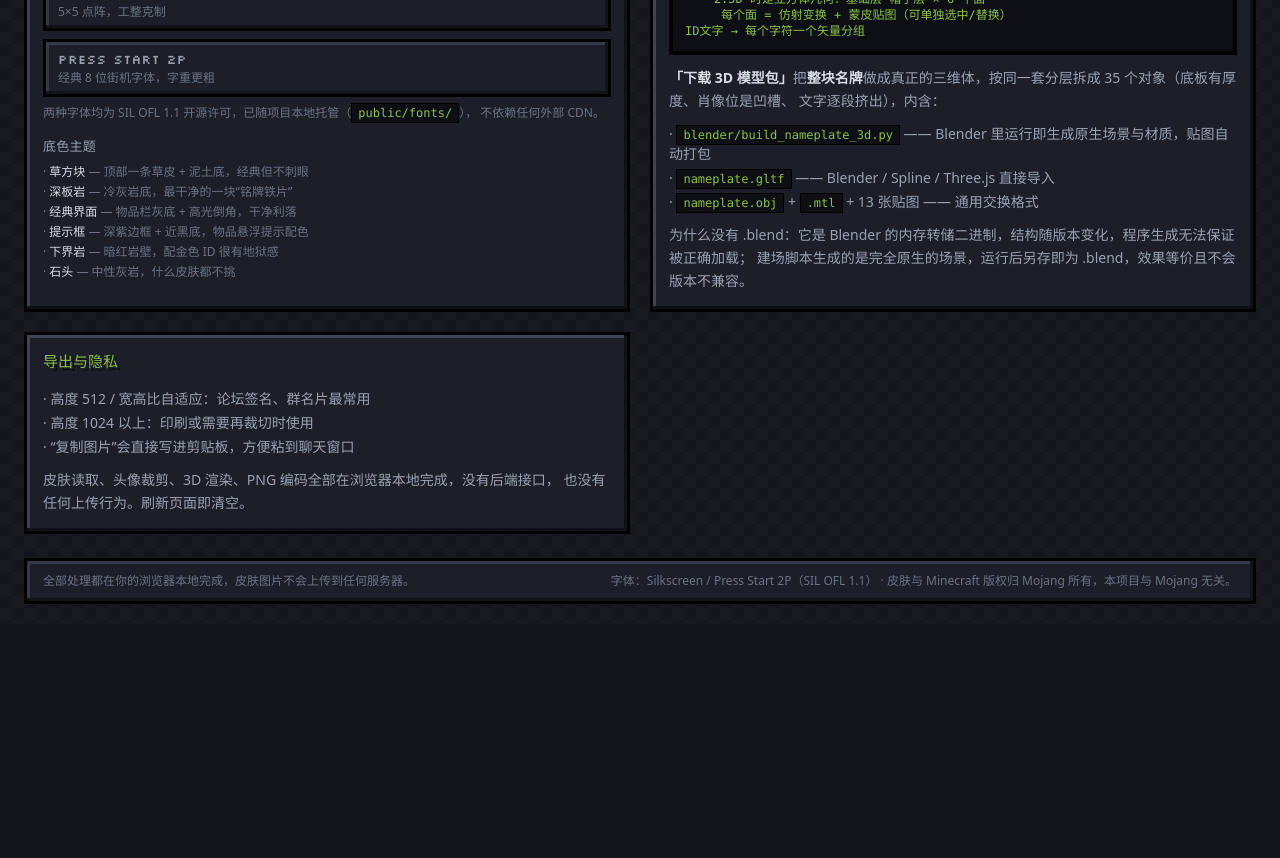
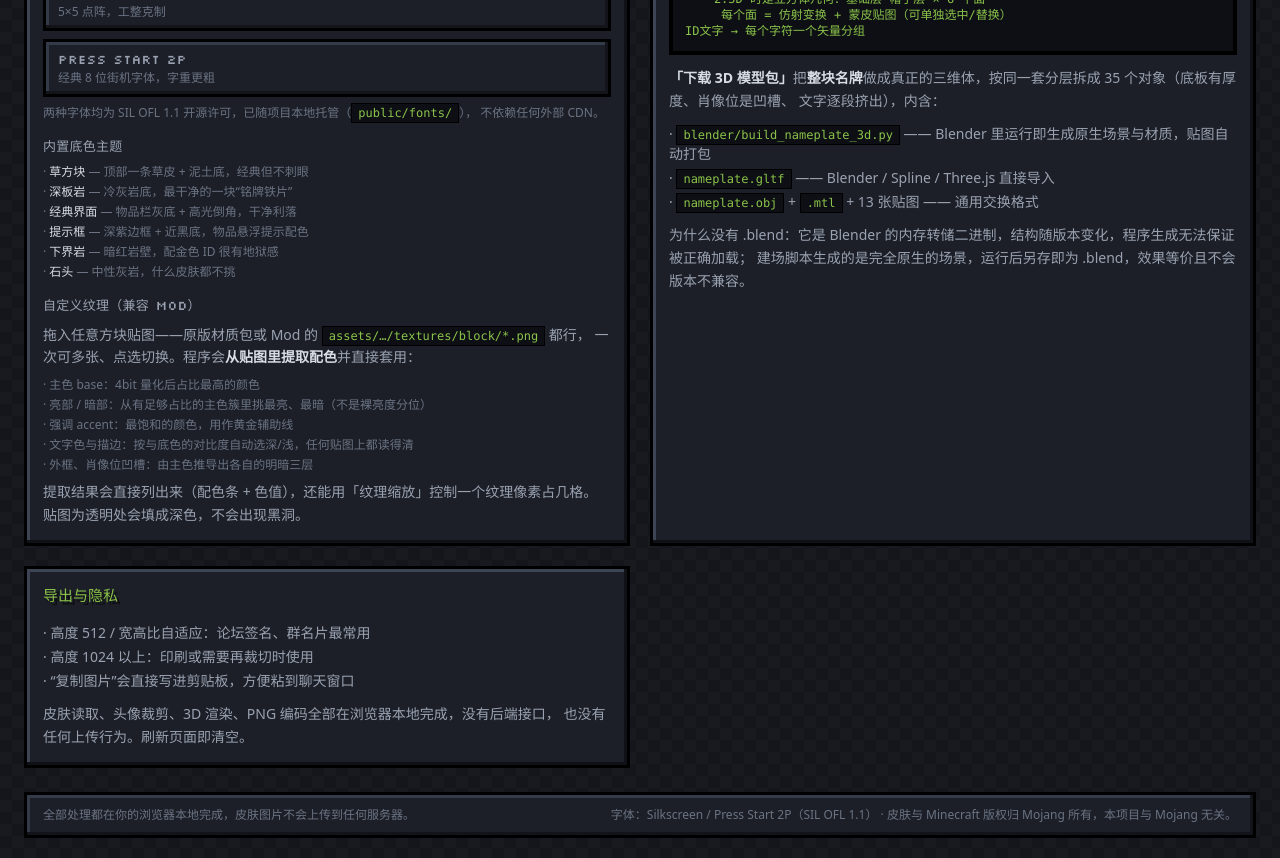
Before and after one commit to linfen0/MCNameplate, a React (Vite) app: page /guide in a window 1280 px wide. Shown: the part 1060-1918 px from the top of the page. Before the commit the page ends 1684 px from the top, so only its background shows below. Built offline with nearby package versions, Linux system fonts and the light colour scheme.

Commit message:
Sync from DSH workspace 2026-09-27 16:31

```diff
--- a/src/pages/GuidePage.tsx
+++ b/src/pages/GuidePage.tsx
@@ -125,7 +125,7 @@ export function GuidePage() {
             </p>
           </div>
           <div className="space-y-2">
-            <p className="mc-label">底色主题</p>
+            <p className="mc-label">内置底色主题</p>
             <ul className="space-y-1 font-sans text-xs text-ink-300">
               {THEMES.map((theme) => (
                 <li key={theme.id}>
@@ -133,6 +133,22 @@ export function GuidePage() {
                 </li>
               ))}
             </ul>
+            <p className="mc-label pt-2">自定义纹理（兼容 Mod）</p>
+            <Line>
+              拖入任意方块贴图——原版材质包或 Mod 的 <Code>assets/…/textures/block/*.png</Code> 都行，
+              一次可多张、点选切换。程序会<b className="text-ink-100">从贴图里提取配色</b>并直接套用：
+            </Line>
+            <ul className="space-y-1 font-sans text-xs text-ink-300">
+              <li>· 主色 base：4bit 量化后占比最高的颜色</li>
+              <li>· 亮部 / 暗部：从有足够占比的主色簇里挑最亮、最暗（不是裸亮度分位）</li>
+              <li>· 强调 accent：最饱和的颜色，用作黄金辅助线</li>
+              <li>· 文字色与描边：按与底色的对比度自动选深/浅，任何贴图上都读得清</li>
+              <li>· 外框、肖像位凹槽：由主色推导出各自的明暗三层</li>
+            </ul>
+            <Line>
+              提取结果会直接列出来（配色条 + 色值），还能用「纹理缩放」控制一个纹理像素占几格。
+              贴图为透明处会填成深色，不会出现黑洞。
+            </Line>
           </div>
         </div>
       </Panel>
```
Also changed, not shown: 2 other files (tests, documents, lock files or other folders).
